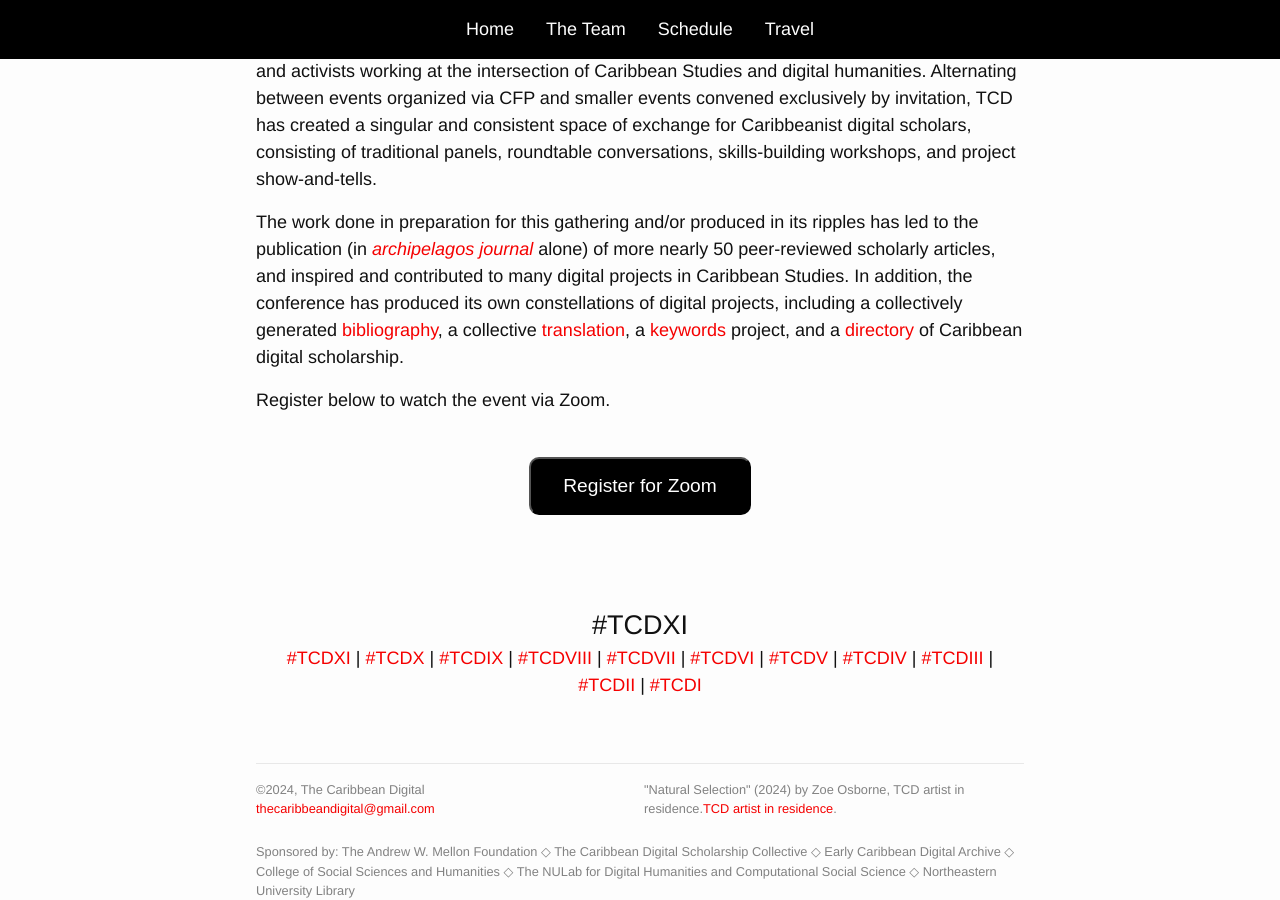
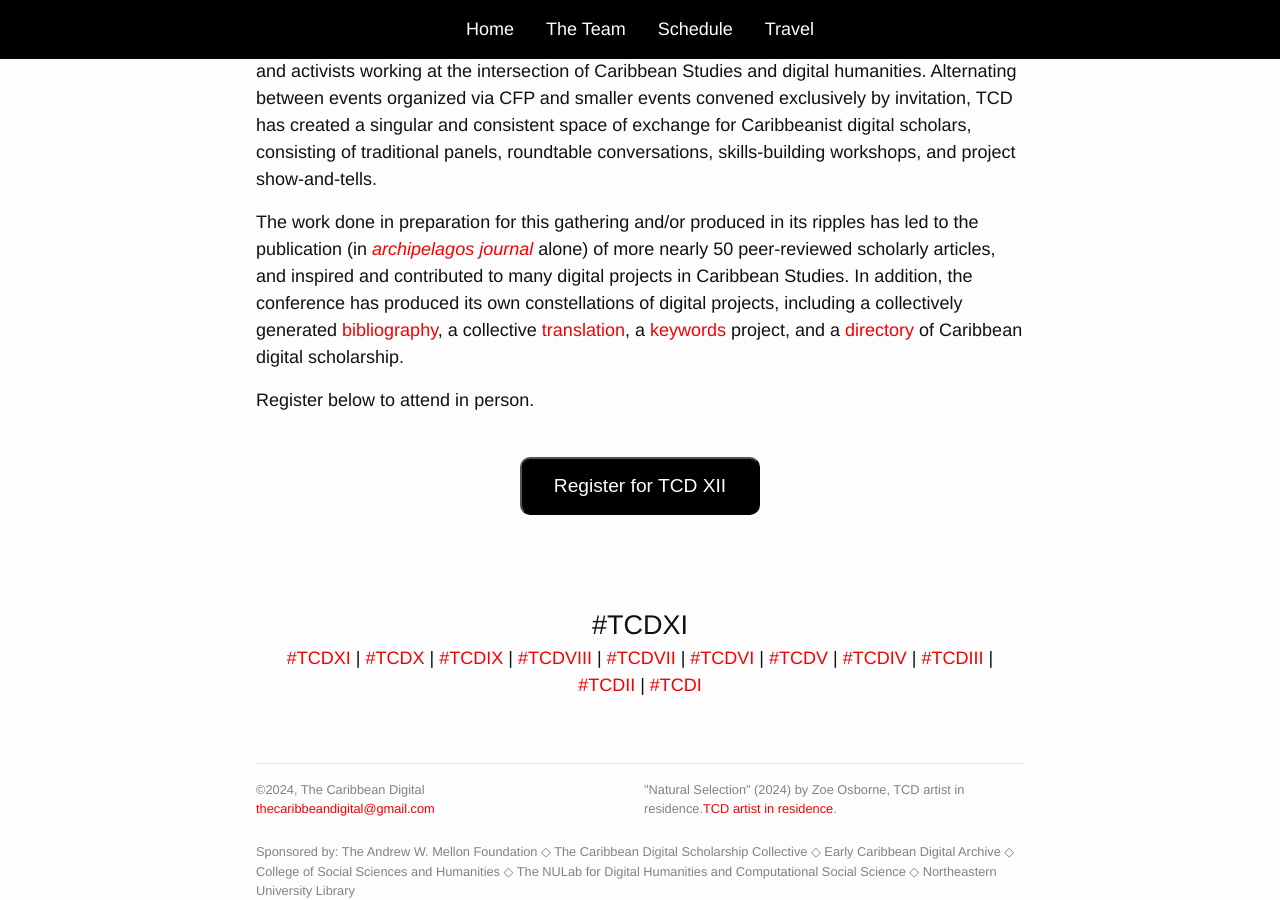
Before and after one commit to elotroalex/tcd12, a Jekyll site: the page built from index.html, in a window 1280 px wide and 900 px high, scrolled down 996 px. Built offline with Jekyll 4.4.1, drawn with Linux system fonts in a browser that asks for light colours.

Commit message:
Update index.html
registration updates

```diff
--- a/index.html
+++ b/index.html
@@ -15,11 +15,11 @@ layout: default
   <p>The Caribbean Digital conference (TCD) is headed to Boston! TCD is excited to be in the Northeast this year, bringing our community to The University of Northeastern University’s Boston campus. This year, the conference will be hosted in collaboration with the <a href="https://ecda.northeastern.edu/">Early Caribbean Digital Archive</a>. TCD is an annual international gathering held in locations throughout the Americas since 2014. It brings together scholars, artists, archivists, librarians, technologists, and activists working at the intersection of Caribbean Studies and digital humanities. Alternating between events organized via CFP and smaller events convened exclusively by invitation, TCD has created a singular and consistent space of exchange for Caribbeanist digital scholars, consisting of traditional panels, roundtable conversations, skills-building workshops, and project show-and-tells.</p>
   <p>The work done in preparation for this gathering and/or produced in its ripples has led to the publication (in <a href="https://archipelagosjournal.org/" target="_blank"><em>archipelagos journal</em></a> alone) of more nearly 50 peer-reviewed scholarly articles, and inspired and contributed to many digital projects in Caribbean Studies. In addition, the conference has produced its own constellations of digital projects, including a collectively generated <a href="https://wayback.archive-it.org/1914/20151224034325/http://caribbeandigital.cdrs.columbia.edu/?page_id=113" target="_blank">bibliography</a>, a collective <a href="https://via.hypothes.is/https://cahier1939ms.github.io/texts/translation/" target="_blank">translation</a>, a <a href="https://caribbeandigitalnyc.net/keywords/" target="_blank">keywords</a> project, and a <a href="https://caribbeandigitalnyc.net/caridischo/" target="_blank">directory</a> of Caribbean digital scholarship.</p>
 
-    <p>Register below to watch the event via Zoom.</p>
+    <p>Register below to attend in person.</p>
 
     <br>
     <p class="aligncenter">
-      <a href="#" target="_blank"><button>Register for Zoom</button></a>
+      <a href="#" target="_blank"><button>Register for TCD XII</button></a>
     </p>
     <br />
     <br />
```
